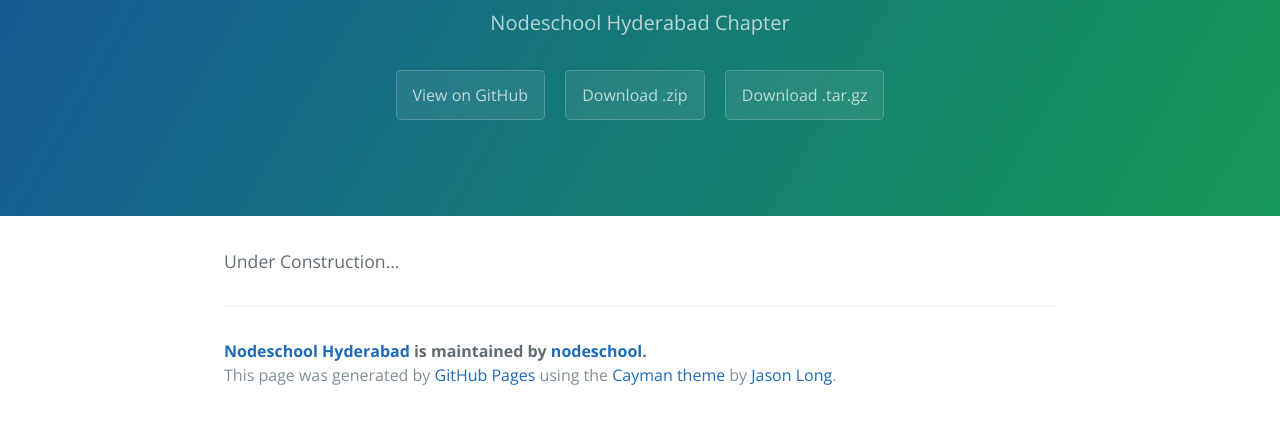
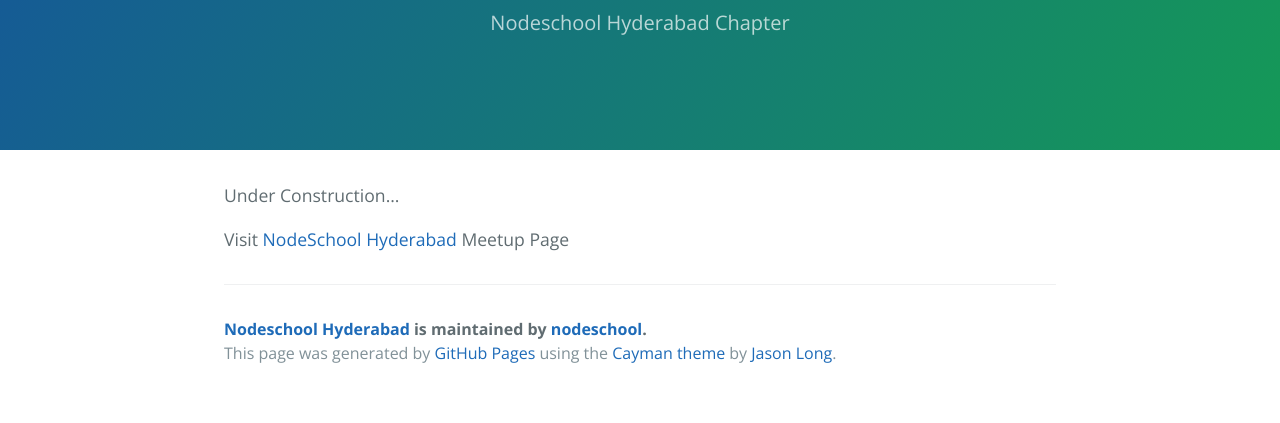
Before and after one commit to nodeschool/hyderabad, a plain HTML site: page index.html in a window 1280 px wide. Shown: the part 167-590 px from the top of the page. Drawn offline with nearby package versions, Linux system fonts and the light colour scheme.

Commit message:
added meetup page.

```diff
--- a/index.html
+++ b/index.html
@@ -13,13 +13,11 @@
     <section class="page-header">
       <h1 class="project-name">Nodeschool Hyderabad</h1>
       <h2 class="project-tagline">Nodeschool Hyderabad Chapter</h2>
-      <a href="https://github.com/nodeschool/hyderabad" class="btn">View on GitHub</a>
-      <a href="https://github.com/nodeschool/hyderabad/zipball/master" class="btn">Download .zip</a>
-      <a href="https://github.com/nodeschool/hyderabad/tarball/master" class="btn">Download .tar.gz</a>
     </section>
 
     <section class="main-content">
       <p>Under Construction...</p>
+      <p>Visit <a href="http://www.meetup.com/NodeSchool-Hyderabad/">NodeSchool Hyderabad</a> Meetup Page</p>
 
       <footer class="site-footer">
         <span class="site-footer-owner"><a href="https://github.com/nodeschool/hyderabad">Nodeschool Hyderabad</a> is maintained by <a href="https://github.com/nodeschool">nodeschool</a>.</span>
```
